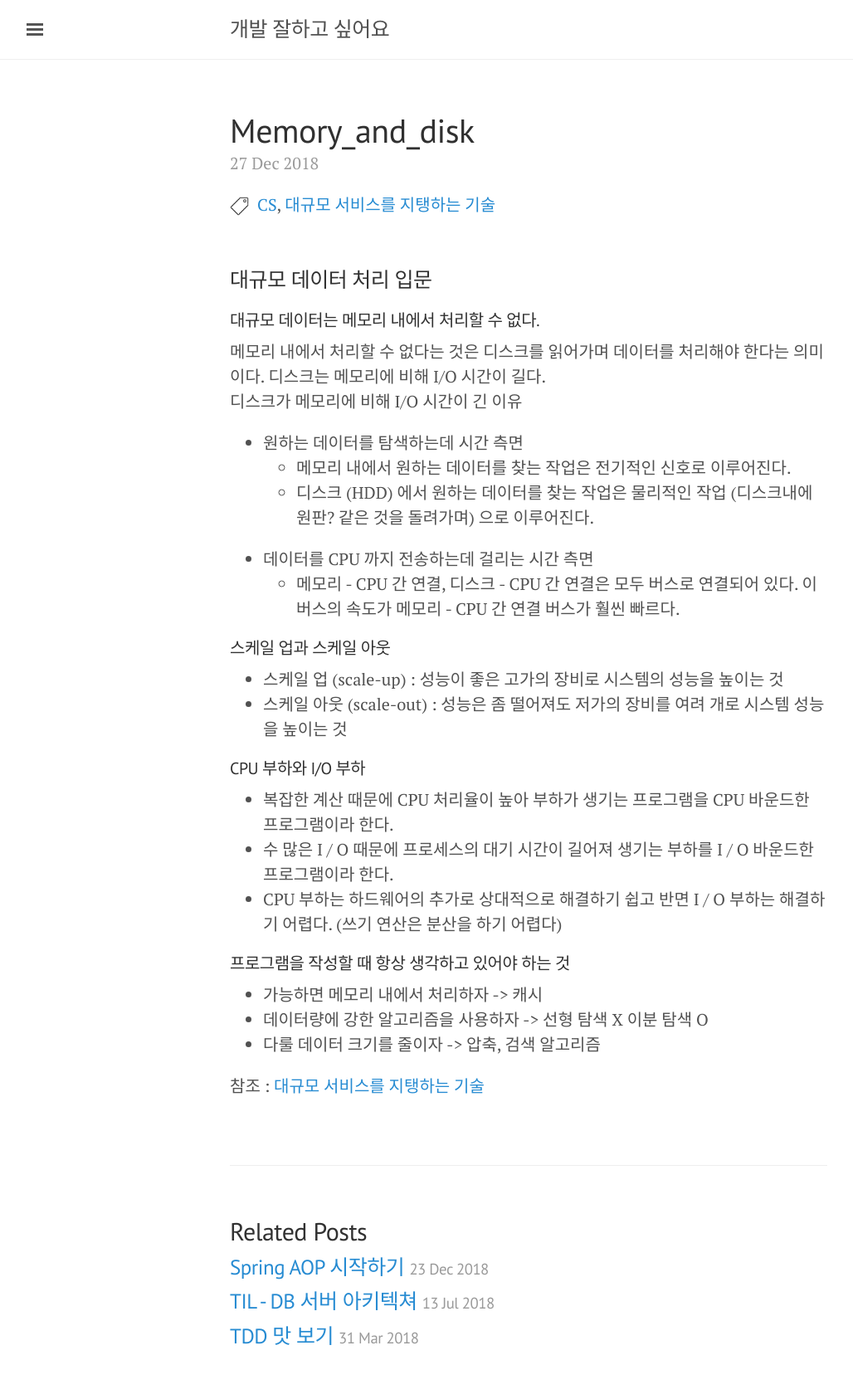
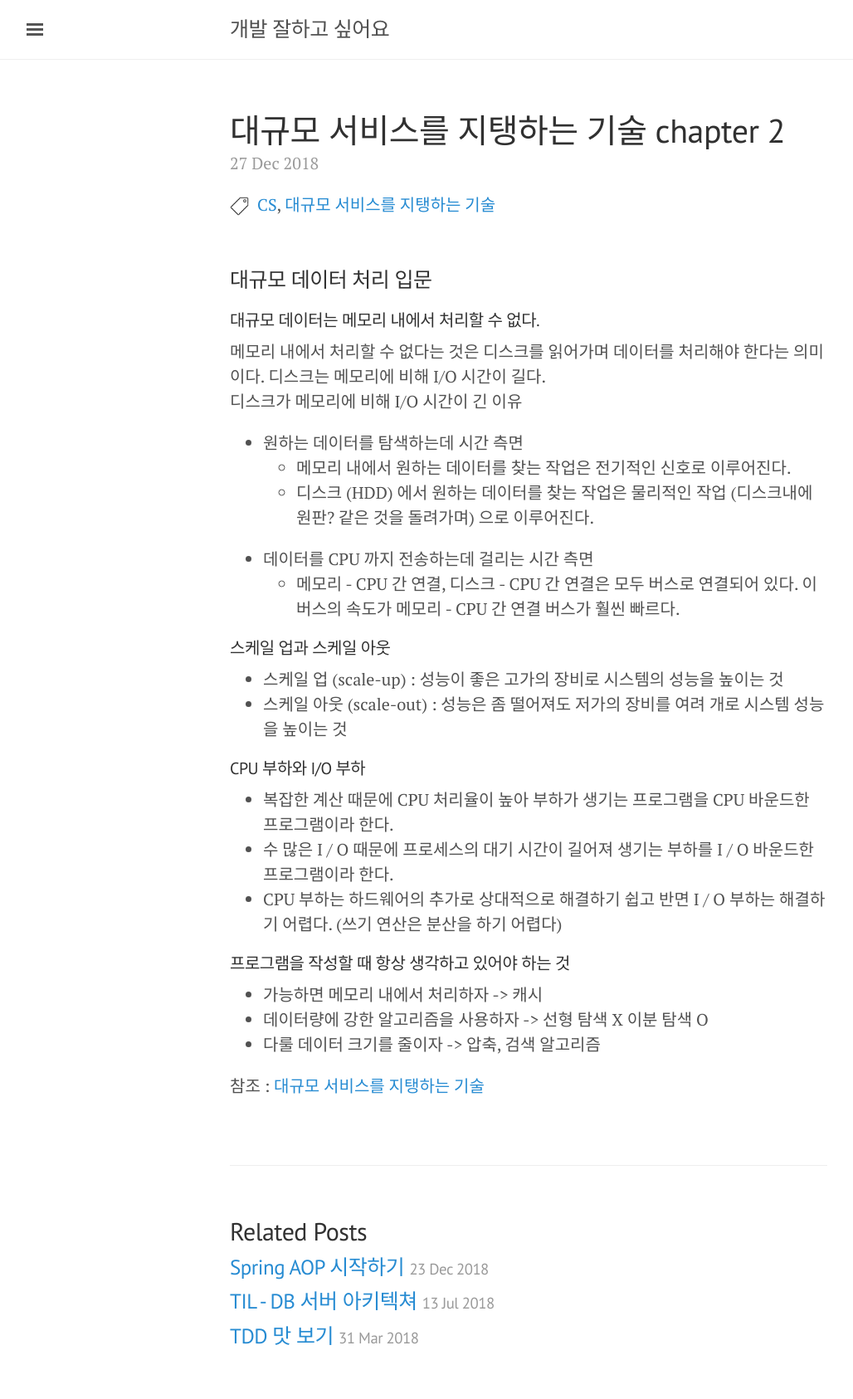
Before and after one commit to 5minho/minomi.github.io, a Jekyll site: the page built from _posts/2018-12-27-memory_and_disk.md, in a window 1280 px wide. Shown: the whole page at 83% size, without its empty margins (3-1031 px from the left). Built offline with Jekyll 4.4.1, drawn with Linux system fonts in a browser that asks for light colours; comment, search, counter and statistics services are not loaded.

Commit message:
타이틀 수정

```diff
--- a/_posts/2018-12-27-memory_and_disk.md
+++ b/_posts/2018-12-27-memory_and_disk.md
@@ -1,6 +1,6 @@
 ---
 layout: post
-title:
+title: 대규모 서비스를 지탱하는 기술 chapter 2
 comments: true
 tags:
 - CS
```
